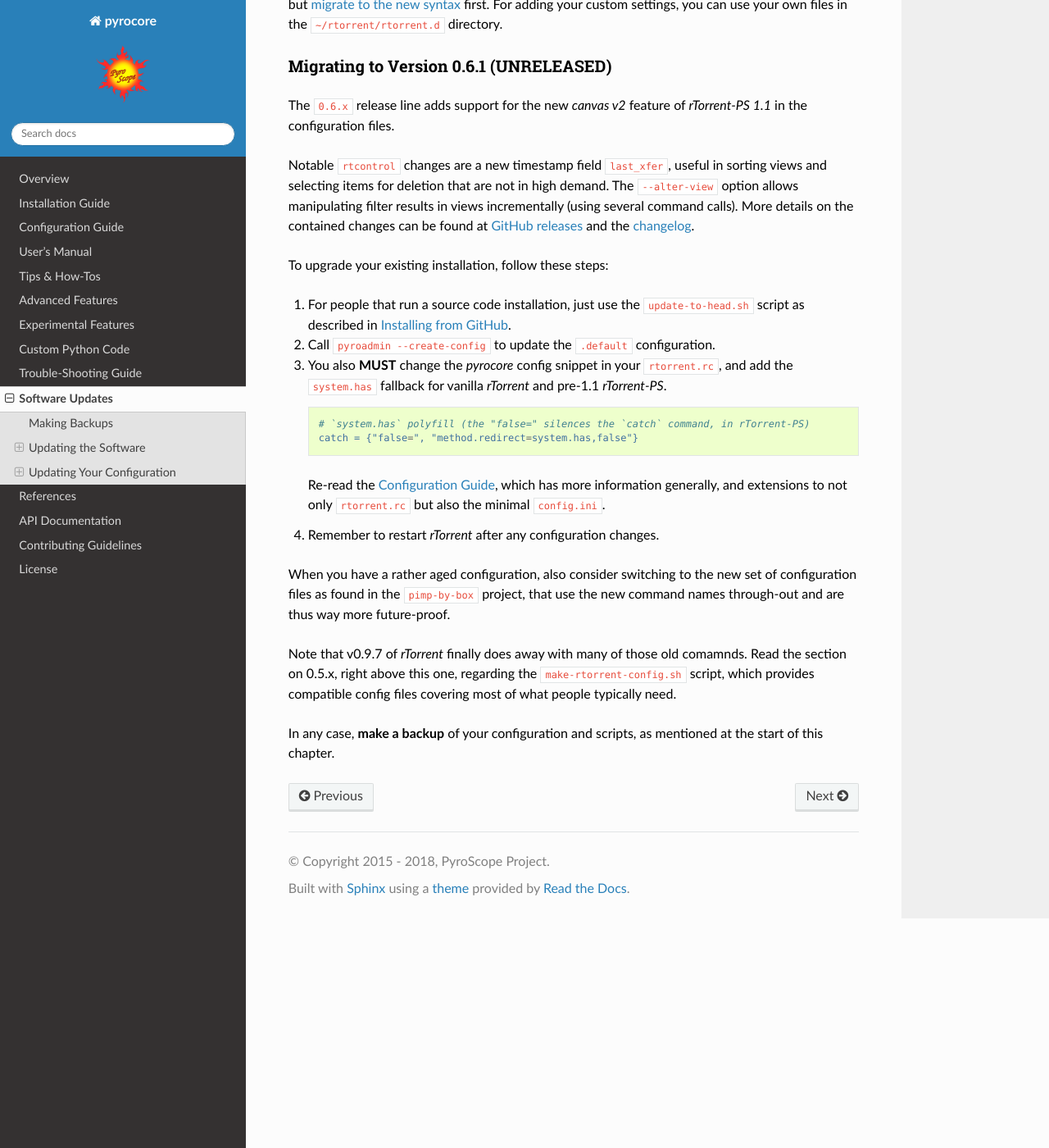
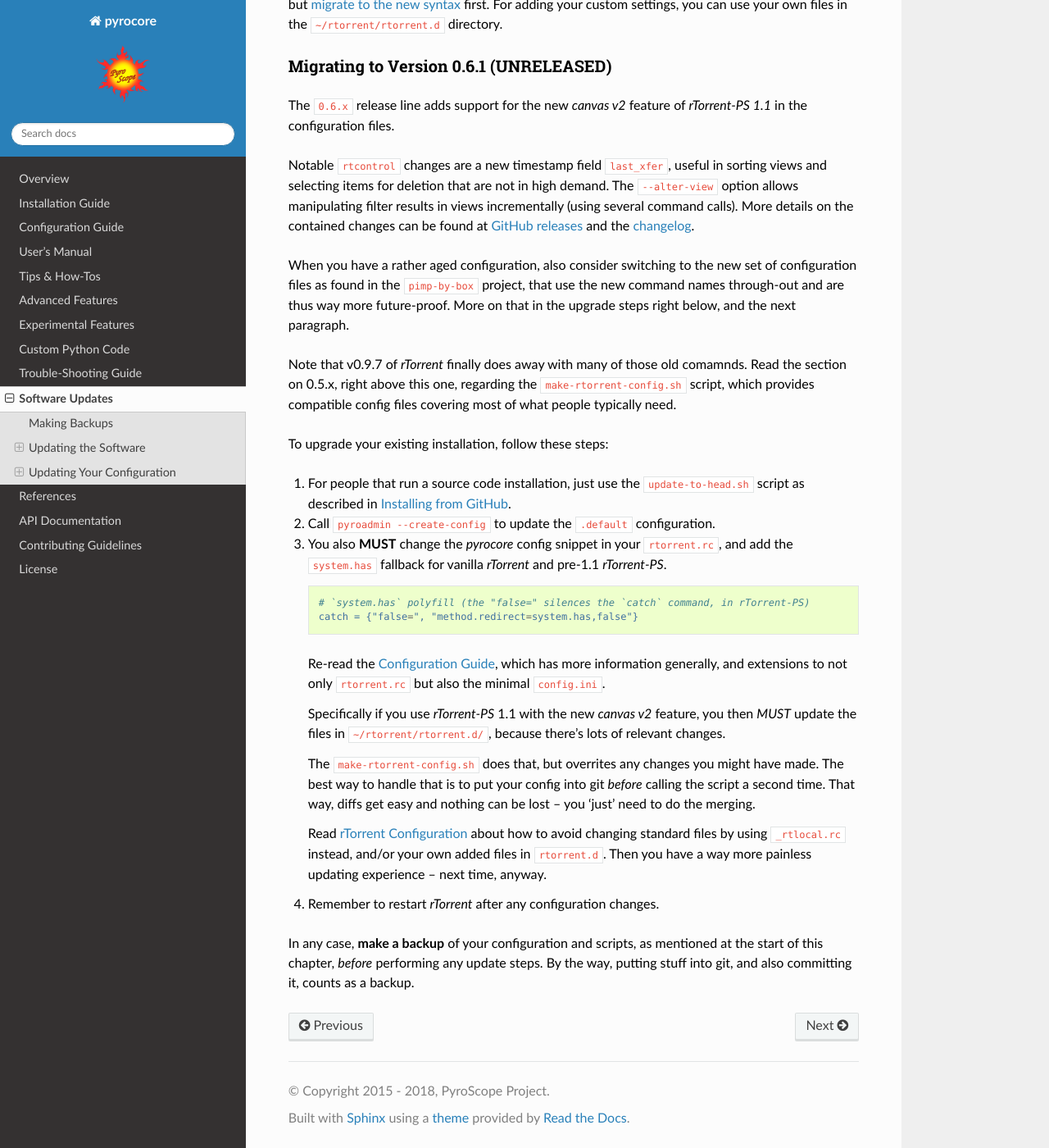
Before and after one commit to pyroscope/pyrocore, a Sphinx documentation site: the page built from docs/updating.rst, in a window 1280 px wide and 1400 px high, scrolled down 3590 px. Shown: the whole window at 82% size. Built offline with Sphinx 7.4.7 and the Read the Docs theme 2.0.0, drawn with Linux system fonts in a browser that asks for light colours.

Commit message:
docs: upgrading to pyrocore 0.6.x + rT-PS 1.1

```diff
--- a/docs/updating.rst
+++ b/docs/updating.rst
@@ -192,6 +192,16 @@ The ``--alter-view`` option allows manipulating filter results in views
 incrementally (using several command calls).
 More details on the contained changes can be found at `GitHub releases`_ and the `changelog`_.
 
+When you have a rather aged configuration, also consider switching to the new
+set of configuration files as found in the ``pimp-by-box`` project, that use
+the new command names through-out and are thus way more future-proof.
+More on that in the upgrade steps right below, and the next paragraph.
+
+Note that v0.9.7 of `rTorrent` finally does away with many of those old comamnds.
+Read the section on 0.5.x, right above this one,
+regarding the ``make-rtorrent-config.sh`` script, which provides compatible config files
+covering most of what people typically need.
+
 To upgrade your existing installation, follow these steps:
 
 #. For people that run a source code installation, just use the ``update-to-head.sh``
@@ -208,24 +218,30 @@ To upgrade your existing installation, follow these steps:
    Re-read the :doc:`setup`, which has more information generally, and extensions
    to not only ``rtorrent.rc`` but also the minimal ``config.ini``.
 
+   Specifically if you use `rTorrent-PS` 1.1 with the new *canvas v2* feature,
+   you then *MUST* update the files in ``~/rtorrent/rtorrent.d/``,
+   because there's lots of relevant changes.
+
+   The ``make-rtorrent-config.sh`` does that, but overrites any changes you
+   might have made. The best way to handle that is to put your config into git
+   *before* calling the script a second time.
+   That way, diffs get easy and nothing can be lost
+   – you ‘just’ need to do the merging.
+
+   Read `rTorrent Configuration`_ about how to avoid changing standard files
+   by using ``_rtlocal.rc`` instead,
+   and/or your own added files in ``rtorrent.d``.
+   Then you have a way more painless updating experience – next time, anyway.
+
 #. Remember to restart *rTorrent* after any configuration changes.
 
-When you have a rather aged configuration, also consider switching to the new
-set of configuration files as found in the ``pimp-by-box`` project, that use
-the new command names through-out and are thus way more future-proof.
+In any case, **make a backup** of your configuration and scripts,
+as mentioned at the start of this chapter, *before* performing any update steps.
+By the way, putting stuff into git, and also committing it, counts as a backup.
 
-Note that v0.9.7 of `rTorrent` finally does away with many of those old comamnds.
-Read the section on 0.5.x, right above this one,
-regarding the ``make-rtorrent-config.sh`` script, which provides compatible config files
-covering most of what people typically need.
-
-In any case, **make a backup** of your configuration and scripts,
-as mentioned at the start of this chapter.
-
-
+.. _`rTorrent Configuration`: https://rtorrent-ps.readthedocs.io/en/latest/install.html#make-rtorrent-config
 .. _`rTorrent-PS`: https://github.com/pyroscope/rtorrent-ps#rtorrent-ps
 .. _`migrate to the new syntax`: https://github.com/rakshasa/rtorrent/wiki/RPC-Migration-0.9
-.. _`rTorrent Configuration`: https://github.com/pyroscope/rtorrent-ps/blob/master/docs/DebianInstallFromSource.md#rtorrent-configuration
 .. _`update the start script`: https://github.com/pyroscope/rtorrent-ps/blob/master/docs/DebianInstallFromSource.md#rtorrent-startup-script
 .. _`GitHub releases`: https://github.com/pyroscope/pyrocore/releases
 .. _`changelog`: https://github.com/pyroscope/pyrocore/blob/master/debian/changelog
```
